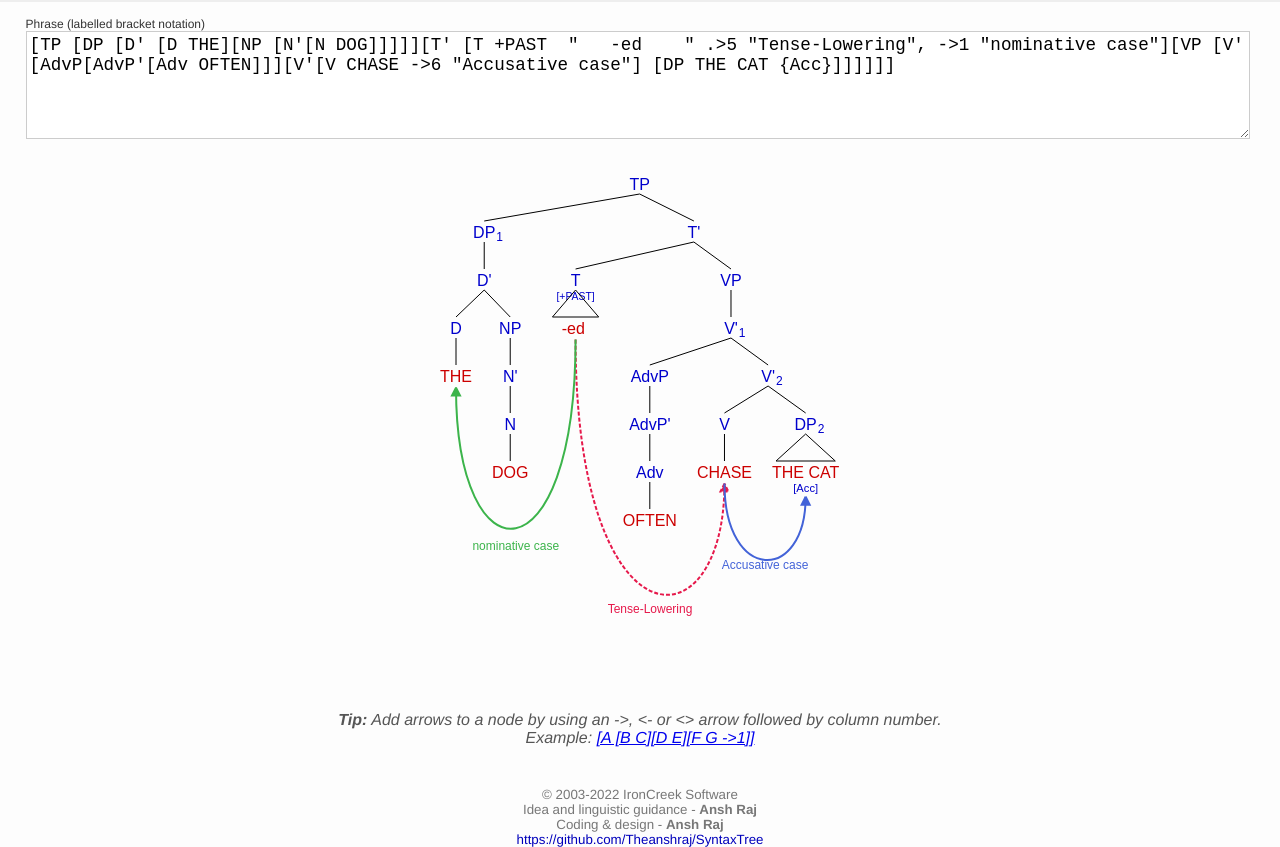
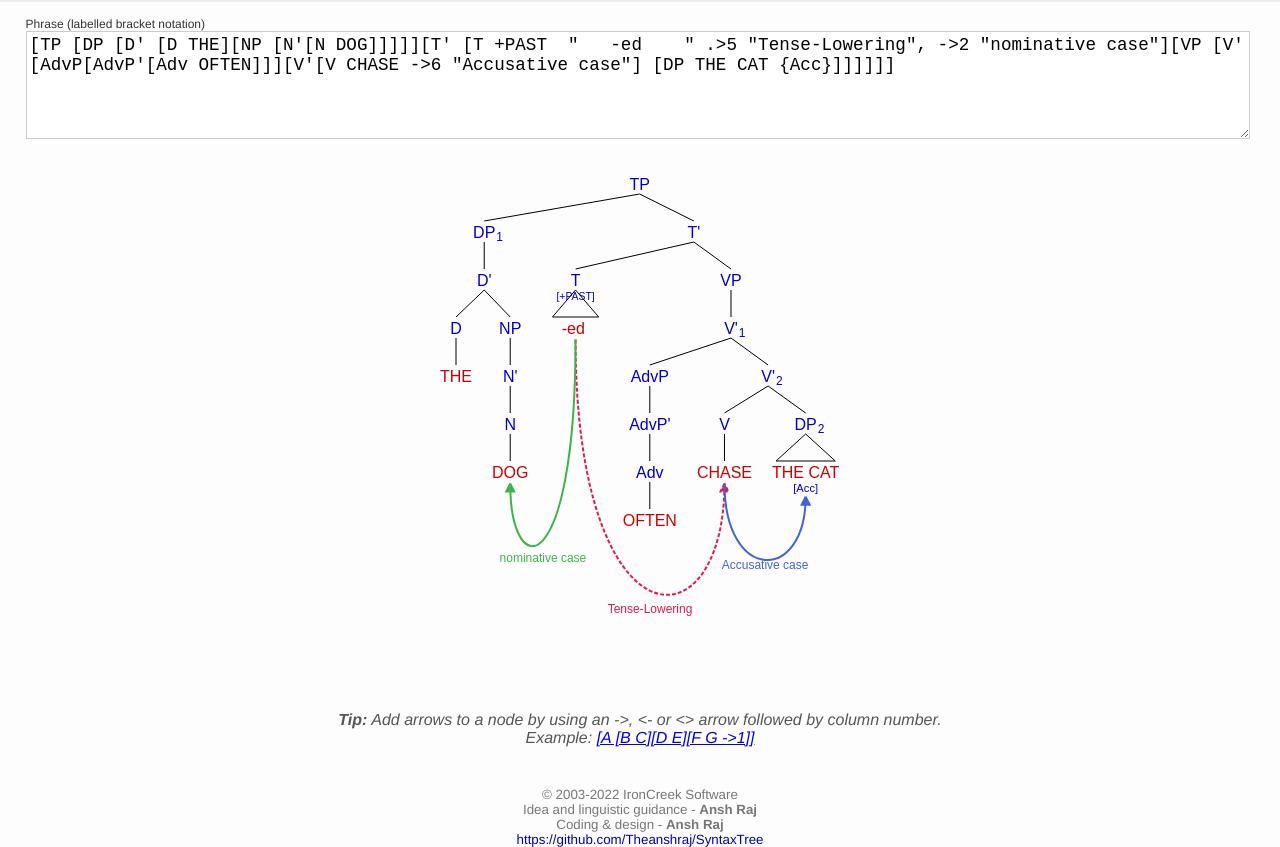
Before and after one commit to Theanshraj/SyntaxTree, a plain HTML site: page syntaxtree/index.html in a window 1280 px wide. Shown: the part 69-916 px from the top of the page. Drawn offline with Linux system fonts and the light colour scheme.

Commit message:
Update index.html

```diff
--- a/syntaxtree/index.html
+++ b/syntaxtree/index.html
@@ -50,7 +50,7 @@
 
 <div id="input">
   <h2>Phrase (labelled bracket notation)</h2>
-  <textarea rows="5" id="code">[TP [DP [D' [D THE][NP [N'[N DOG]]]]][T' [T +PAST  "   -ed    " .>5 "Tense-Lowering", ->1 "nominative case"][VP [V' [AdvP[AdvP'[Adv OFTEN]]][V'[V CHASE ->6 "Accusative case"] [DP THE CAT {Acc}]]]]]]</textarea>
+  <textarea rows="5" id="code">[TP [DP [D' [D THE][NP [N'[N DOG]]]]][T' [T +PAST  "   -ed    " .>5 "Tense-Lowering", ->2 "nominative case"][VP [V' [AdvP[AdvP'[Adv OFTEN]]][V'[V CHASE ->6 "Accusative case"] [DP THE CAT {Acc}]]]]]]</textarea>
   <span id="parse-error"></span>
 </div>
 
```
